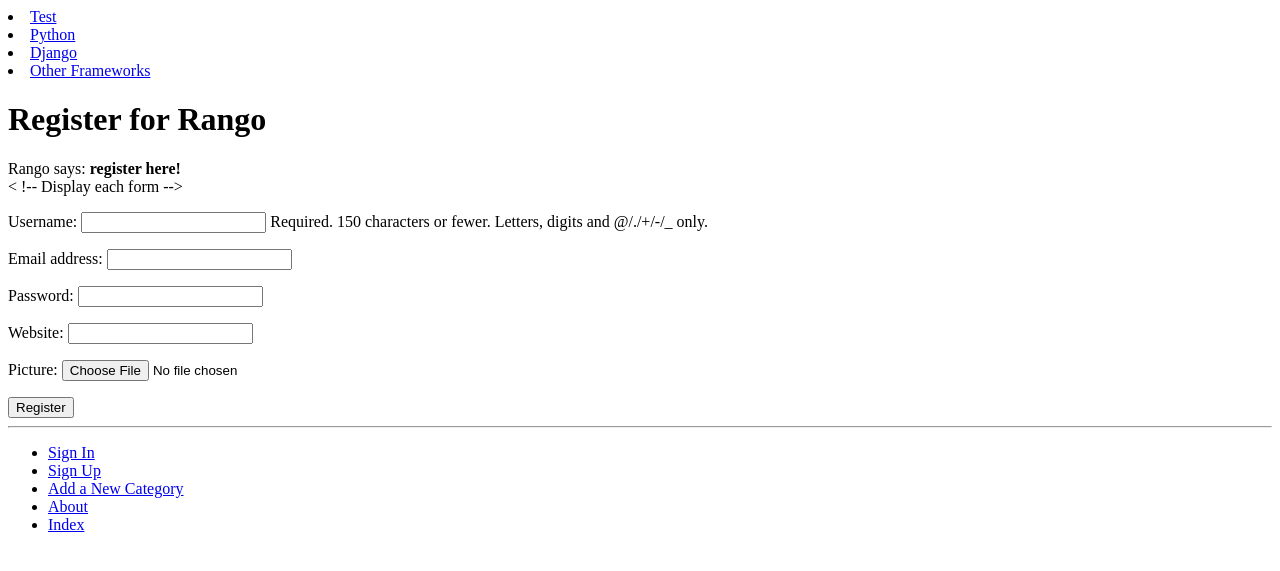
After one commit to BozhanaKoleva/-tango_with_django_project, a Django app: page /rango/register/ in a window 1280 px wide. The commit adds this page. Shown: the top 571 px of the page. Run offline with Django 3.2, Linux system fonts and the light colour scheme; data comes from the database, SQL or seed files in the repository; both versions use the stored data as it was after the commit.

Commit message:
Chapter 9

```diff
--- a/rango/admin.py
+++ b/rango/admin.py
@@ -1,5 +1,7 @@
 from django.contrib import admin
 from rango.models import Category, Page
+from rango.models import UserProfile
 
 admin.site.register(Category)
 admin.site.register(Page)
+admin.site.register(UserProfile)
--- a/rango/forms.py
+++ b/rango/forms.py
@@ -1,5 +1,7 @@
 from django import forms
-from rango.models import Page, Category
+from rango.models import Page, Category, UserProfile
+
+from django.contrib.auth.models import User
 
 class CategoryForm(forms.ModelForm):
     name = forms.CharField(max_length=128,
@@ -24,3 +26,12 @@ class PageForm(forms.ModelForm):
         # Provide an association between the ModelForm and a model
         model = Page
         exclude = ('category',)
+class UserForm(forms.ModelForm):
+    password = forms.CharField(widget=forms.PasswordInput())
+    class Meta:
+        model = User
+        fields = ('username', 'email', 'password')
+class UserProfileForm(forms.ModelForm):
+    class Meta:
+        model = UserProfile
+        fields = ('website', 'picture')
--- a/rango/models.py
+++ b/rango/models.py
@@ -1,5 +1,7 @@
 from django.db import models
 from django.template.defaultfilters import slugify
+from django.contrib.auth.models import User
+
 
 class Category(models.Model):
     name = models.CharField(max_length=128, unique=True)
@@ -25,3 +27,13 @@ class Page(models.Model):
     likes = models.IntegerField(default=0)
     def __str__(self): # For Python 2, use __unicode__ too
         return self.title
+class UserProfile(models.Model):
+    # This line is required. Links UserProfile to a User model instance.
+    user = models.OneToOneField(User)
+    # The additional attributes we wish to include.
+    website = models.URLField(blank=True)
+    picture = models.ImageField(upload_to='profile_images', blank=True)
+    # Override the __unicode__() method to return out something meaningful!
+    # Remember if you use Python 2.7.x, define __unicode__ too!
+    def __str__(self):
+        return self.user.username
--- a/rango/urls.py
+++ b/rango/urls.py
@@ -2,7 +2,18 @@ from django.conf.urls import url
 from rango import views
 urlpatterns = [
     url(r'^$', views.index, name='index'),
-    url(r'^about/', views.about, name='about'),
+    url(r'about/$', views.about, name='about'),
+    url(r'^add_category/$', views.add_category, name='add_category'),
     url(r'^category/(?P<category_name_slug>[\w\-]+)/$',
-        views.show_category, name='show_category'),
+        views.show_category,
+        name='show_category'),
+    url(r'^category/(?P<category_name_slug>[\w\-]+)/add_page/$',
+        views.add_page,
+        name='add_page'),
+    url(r'^register/$',
+        views.register,
+        name='register'),
+    url(r'^login/$', views.user_login, name='login'),
+    url(r'^restricted/', views.restricted, name='restricted'),
+    url(r'^logout/$', views.user_logout, name='logout'),
 ]
--- a/rango/views.py
+++ b/rango/views.py
@@ -5,6 +5,12 @@ from django.http import HttpResponse
 from rango.models import Category, Page
 from rango.forms import CategoryForm, PageForm
 from datetime import datetime
+from rango.forms import UserForm, UserProfileForm
+from django.contrib.auth import authenticate, login
+from django.http import HttpResponseRedirect, HttpResponse
+from django.core.urlresolvers import reverse
+from django.contrib.auth.decorators import login_required
+from django.contrib.auth import logout
 
 
 # Create your views here.
@@ -194,3 +200,105 @@ def track_url(request):
             return HttpResponse("Page id {0} not found".format(page_id))
     print("No page_id in get string")
     return redirect(reverse('index'))
+
+def register(request):
+    # A boolean value for telling the template
+    # whether the registration was successful.
+    # Set to False initially. Code changes value to
+    # True when registration succeeds.
+    registered = False
+    # If it's a HTTP POST, we're interested in processing form data.
+    if request.method == 'POST':
+        # Attempt to grab information from the raw form information.
+        # Note that we make use of both UserForm and UserProfileForm.
+        user_form = UserForm(data=request.POST)
+        profile_form = UserProfileForm(data=request.POST)
+
+        # If the two forms are valid...
+        if user_form.is_valid() and profile_form.is_valid():
+            # Save the user's form data to the database.
+            user = user_form.save()
+
+
+            # Now we hash the password with the set_password method.
+            # Once hashed, we can update the user object.
+            user.set_password(user.password)
+            user.save()
+
+            # Now sort out the UserProfile instance.
+            # Since we need to set the user attribute ourselves,
+            # we set commit=False. This delays saving the model
+            # until we're ready to avoid integrity problems.
+            profile = profile_form.save(commit=False)
+            profile.user = user
+            # Did the user provide a profile picture?
+            # If so, we need to get it from the input form and
+            #put it in the UserProfile model.
+            if 'picture' in request.FILES:
+                profile.picture = request.FILES['picture']
+            # Now we save the UserProfile model instance.
+            profile.save()
+
+            # Update our variable to indicate that the template
+            # registration was successful.
+            registered = True
+        else:
+            # Invalid form or forms - mistakes or something else?
+            # Print problems to the terminal.
+            print(user_form.errors, profile_form.errors)
+    else:
+        # Not a HTTP POST, so we render our form using two ModelForm instances.
+        # These forms will be blank, ready for user input.
+        user_form = UserForm()
+        profile_form = UserProfileForm()
+    # Render the template depending on the context.
+    return render(request,
+        'rango/register.html',
+        {'user_form': user_form,
+        'profile_form': profile_form,
+        'registered': registered})
+
+def user_login(request):
+    # If the request is a HTTP POST, try to pull out the relevant information.
+    if request.method == 'POST':
+        username = request.POST.get('username')
+        password = request.POST.get('password')
+
+        user = authenticate(username=username, password=password)
+
+        if user:
+            # Is the account active? It could have been disabled.
+            if user.is_active:
+                # If the account is valid and active, we can log the user in.
+                # We'll send the user back to the homepage.
+                login(request, user)
+                return HttpResponseRedirect(reverse('index'))
+            else:
+                # An inactive account was used - no logging in!
+                return HttpResponse("Your Rango account is disabled.")
+        else:
+            # Bad login details were provided. So we can't log the user in.
+            print("Invalid login details: {0}, {1}".format(username, password))
+            return HttpResponse("Invalid login details supplied.")
+
+    else:
+        return render(request, 'rango/login.html', {})
+
+
+def some_view(request):
+    if not request.user.is_authenticated():
+        return HttpResponse("You are logged in.")
+    else:
+        return HttpResponse("You are not logged in.")
+
+@login_required
+def restricted(request):
+    return HttpResponse("Since you're logged in, you can see this text!")
+
+
+@login_required
+def user_logout(request):
+    # Since we know the user is logged in, we can now just log them out.
+    logout(request)
+    # Take the user back to the homepage.
+    return HttpResponseRedirect(reverse('index'))
--- a/templates/rango/base.html
+++ b/templates/rango/base.html
@@ -25,9 +25,17 @@
 		<hr />
 		<div>
 			<ul>
-				<li><a href="{% url 'add_category' %}">Add a New Category</a></li>
-				<li><a href="{% url 'about' %}">About</a></li>
-				<li><a href="{% url 'index' %}">Index</a></li>
+				{% if user.is_authenticated %}
+					<li><a href="{% url 'restricted' %}">Restricted Page</a></li>
+					<li><a href="{% url 'logout' %}">Logout</a></li>
+				{% else %}
+					<li><a href="{% url 'login' %}">Sign In</a></li>
+					<li><a href="{% url 'register' %}">Sign Up</a></li>
+				{% endif %}
+					<li><a href="{% url 'add_category' %}">Add a New Category</a></li>
+					<li><a href="{% url 'about' %}">About</a></li>
+					<li><a href="{% url 'index' %}">Index</a></li>
+
 			</ul>
 		</div>
 	</body>
--- /dev/null
+++ b/templates/rango/register.html
@@ -0,0 +1,28 @@
+{% extends 'rango/base.html' %}
+{% load staticfiles %}
+
+{% block title_block %}
+	Register
+{% endblock %}
+
+{% block body_block %}
+	<h1>Register for Rango</h1>
+	{% if registered %}
+		Rango says: <strong>thank you for registering!</strong>
+		<a href="{% url 'index' %}">Return to the homepage.</a><br />
+	{% else %}
+		Rango says: <strong>register here!</strong><br />
+		<form id="user_form" method="post" action="{% url 'register' %}"
+			enctype="multipart/form-data">
+
+		{% csrf_token %}
+
+<		!-- Display each form -->
+		{{ user_form.as_p }}
+		{{ profile_form.as_p }}
+
+		<!-- Provide a button to click to submit the form. -->
+		<input type="submit" name="submit" value="Register" />
+	</form>
+	{% endif %}
+{% endblock %}
```
Also changed, not shown: tango_with_django_project/settings.py (+6 -1 lines), templates/rango/index.html (+6 -1 lines), templates/rango/login.html (added, +18 -0 lines), db.sqlite3, media/profile_images/testuser.jpg (added), media/profile_images/testuser_lqMBIC9.jpg (added), rango/migrations/0004_userprofile.py (added).
